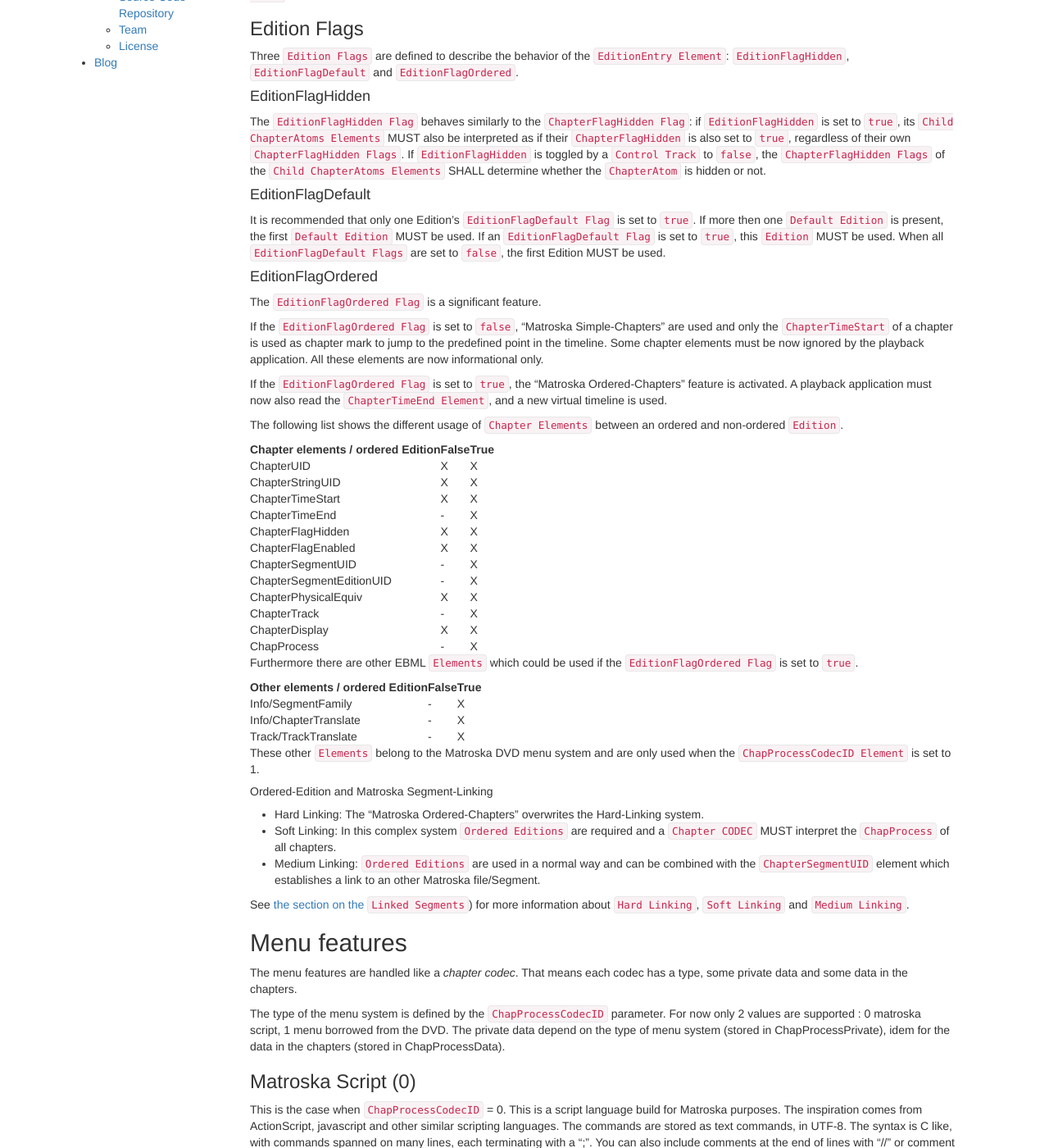
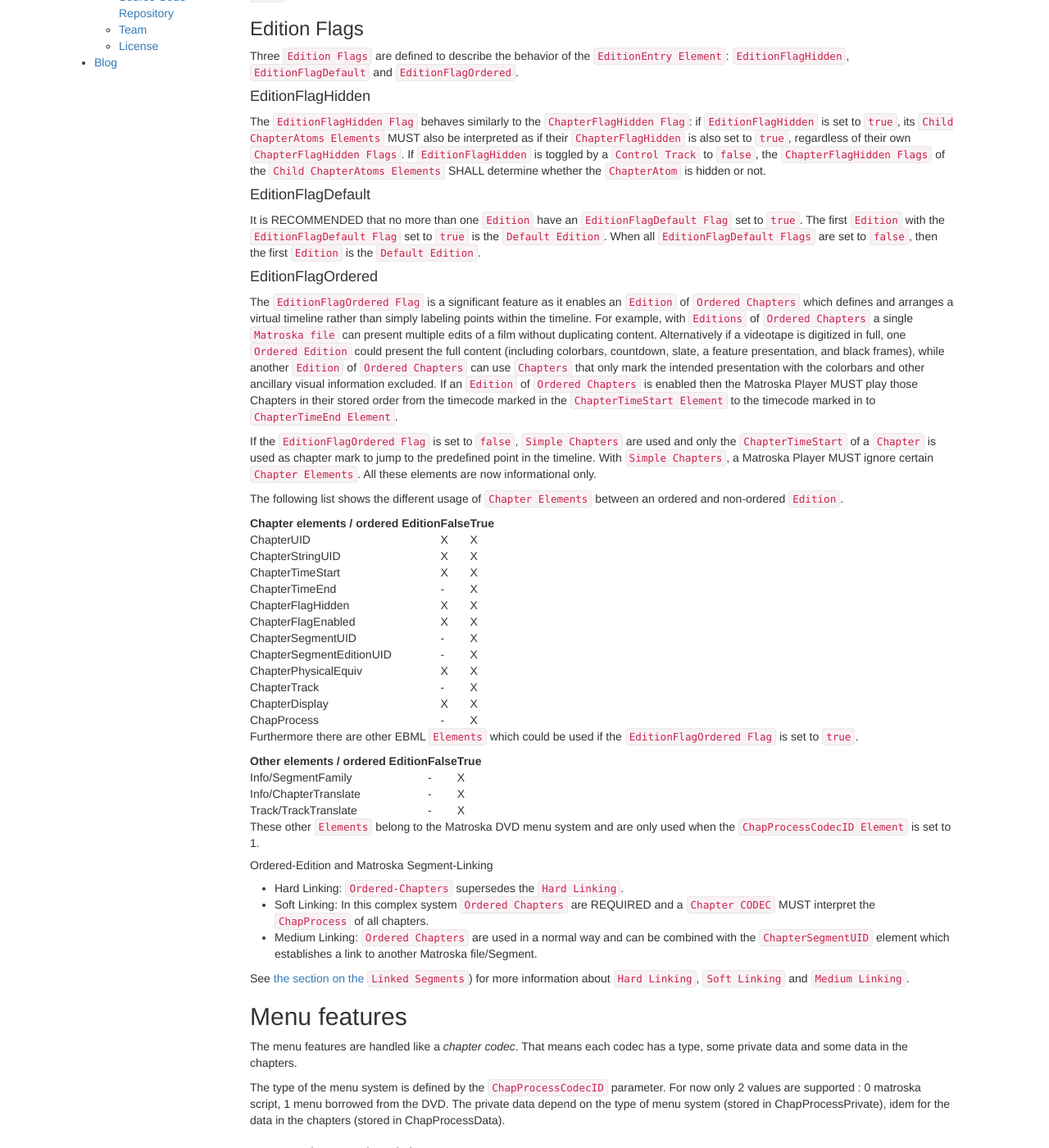
Before and after one commit to ietf-wg-cellar/matroska-specification, a Jekyll site: the page built from chapters.md, in a window 1280 px wide and 1400 px high, scrolled down 559 px. Shown: the whole window at 82% size. Built offline with Jekyll 4.4.1, drawn with Linux system fonts in a browser that asks for light colours; our own code applies the rules of GitHub Pages for plain Markdown files.

Commit message:
some rewriting for clarity

```diff
--- a/chapters.md
+++ b/chapters.md
@@ -25,19 +25,13 @@ The `EditionFlagHidden Flag` behaves similarly to the `ChapterFlagHidden Flag`:
 
 #### EditionFlagDefault
 
-It is recommended that only one Edition's `EditionFlagDefault Flag` is set to `true`. If more then one `Default Edition` is present, the first `Default Edition` MUST be used.
-If an `EditionFlagDefault Flag` is set to `true`, this `Edition` MUST be used. When all `EditionFlagDefault Flags` are set to `false`, the first Edition MUST be used.
-
+It is RECOMMENDED that no more than one `Edition` have an `EditionFlagDefault Flag` set to `true`. The first `Edition` with the `EditionFlagDefault Flag` set to `true` is the `Default Edition`. When all `EditionFlagDefault Flags` are set to `false`, then the first `Edition` is the `Default Edition`.
 
 #### EditionFlagOrdered
 
-The `EditionFlagOrdered Flag` is a significant feature.
+The `EditionFlagOrdered Flag` is a significant feature as it enables an `Edition` of `Ordered Chapters` which defines and arranges a virtual timeline rather than simply labeling points within the timeline. For example, with `Editions` of `Ordered Chapters` a single `Matroska file` can present multiple edits of a film without duplicating content. Alternatively if a videotape is digitized in full, one `Ordered Edition` could present the full content (including colorbars, countdown, slate, a feature presentation, and black frames), while another `Edition` of `Ordered Chapters` can use `Chapters` that only mark the intended presentation with the colorbars and other ancillary visual information excluded. If an `Edition` of `Ordered Chapters` is enabled then the Matroska Player MUST play those Chapters in their stored order from the timecode marked in the `ChapterTimeStart Element` to the timecode marked in to `ChapterTimeEnd Element`.
 
-If the `EditionFlagOrdered Flag` is set to `false`, "Matroska Simple-Chapters" are used and only the `ChapterTimeStart` of a chapter is used as chapter mark to jump to the predefined point in the timeline.
-Some chapter elements must be now ignored by the playback application. All these elements are now informational only.
-
-If the `EditionFlagOrdered Flag` is set to `true`, the "Matroska Ordered-Chapters" feature is activated.
-A playback application must now also read the `ChapterTimeEnd Element`, and a new virtual timeline is used.
+If the `EditionFlagOrdered Flag` is set to `false`, `Simple Chapters` are used and only the `ChapterTimeStart` of a `Chapter` is used as chapter mark to jump to the predefined point in the timeline. With `Simple Chapters`, a Matroska Player MUST ignore certain `Chapter Elements`. All these elements are now informational only.
 
 The following list shows the different usage of `Chapter Elements` between an ordered and non-ordered `Edition`.
 
@@ -68,9 +62,9 @@ These other `Elements` belong to the Matroska DVD menu system and are only used
 
 ##### Ordered-Edition and Matroska Segment-Linking
 
-- Hard Linking: The "Matroska Ordered-Chapters" overwrites the Hard-Linking system.
-- Soft Linking: In this complex system `Ordered Editions` are required and a `Chapter CODEC` MUST interpret the `ChapProcess` of all chapters.
-- Medium Linking: `Ordered Editions` are used in a normal way and can be combined with the `ChapterSegmentUID` element which establishes a link to an other Matroska file/Segment.
+- Hard Linking: `Ordered-Chapters` supersedes the `Hard Linking`.
+- Soft Linking: In this complex system `Ordered Chapters` are REQUIRED and a `Chapter CODEC` MUST interpret the `ChapProcess` of all chapters.
+- Medium Linking: `Ordered Chapters` are used in a normal way and can be combined with the `ChapterSegmentUID` element which establishes a link to another Matroska file/Segment.
 
 See [the section on the `Linked Segments`](#linked-segments)) for more information about `Hard Linking`, `Soft Linking` and `Medium Linking`.
 
```
